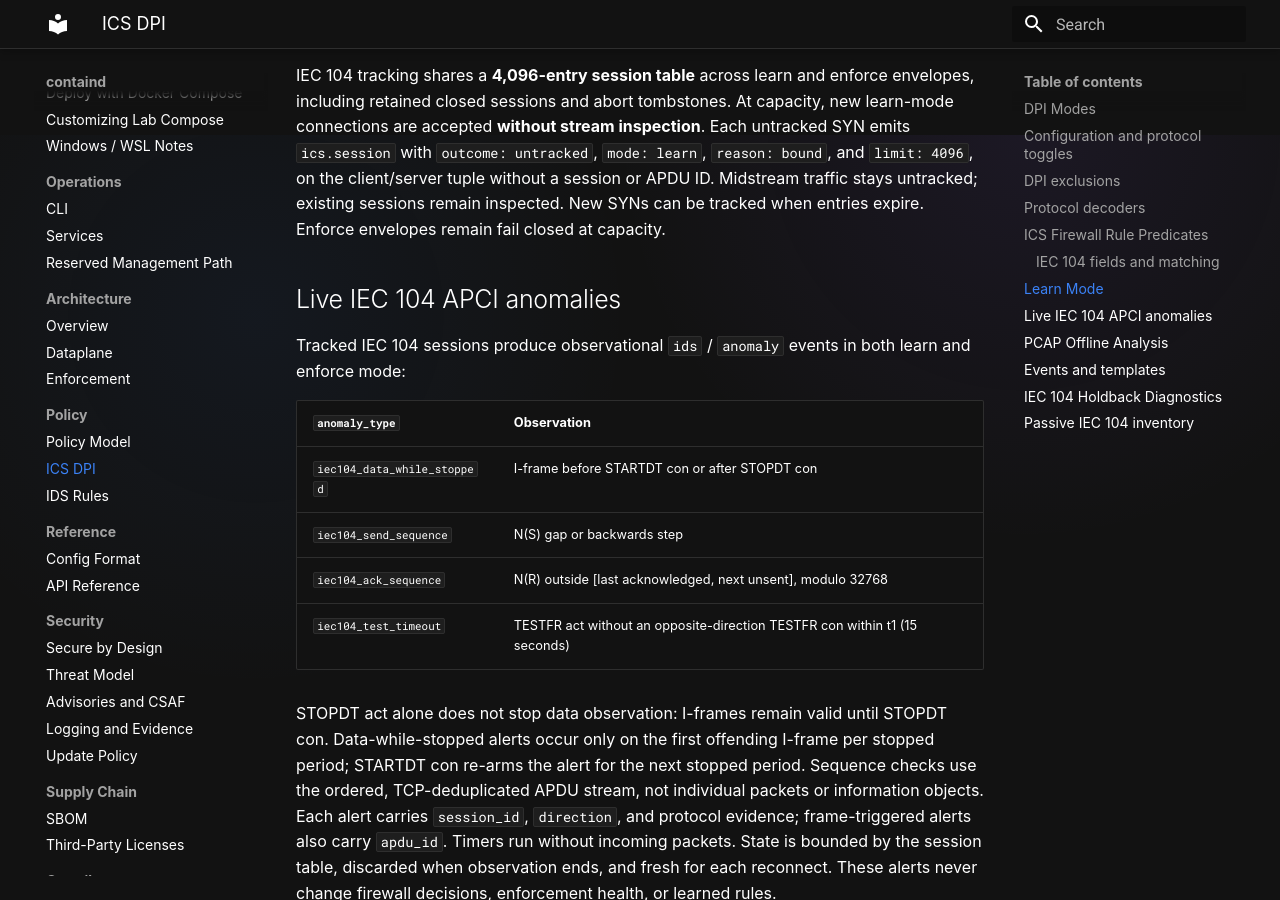
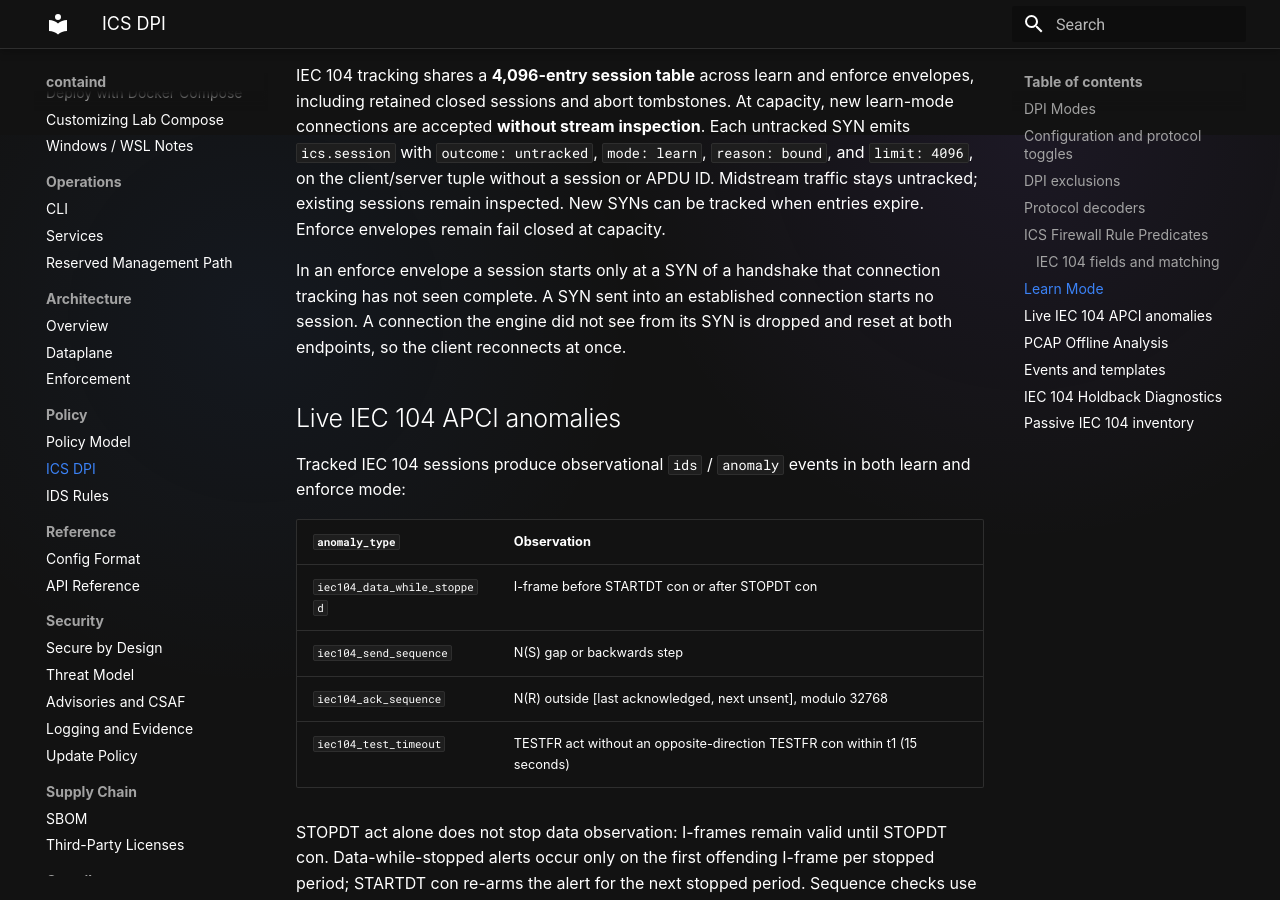
Before and after one commit to tonylturner/containd, an MkDocs documentation site: the page built from docs/mkdocs/ics-dpi.md, in a window 1280 px wide and 900 px high, scrolled down 6165 px. Built offline with MkDocs 1.6.1 and Material for MkDocs 9.7.7, drawn with Linux system fonts in a browser that asks for light colours.

Commit message:
CHANGELOG and ICS docs: reconnect recovery, IEC104 anchoring, address validation

```diff
--- a/docs/mkdocs/ics-dpi.md
+++ b/docs/mkdocs/ics-dpi.md
@@ -243,6 +243,11 @@ or APDU ID. Midstream traffic stays untracked; existing sessions remain inspecte
 New SYNs can be tracked when entries expire. Enforce envelopes remain fail closed
 at capacity.
 
+In an enforce envelope a session starts only at a SYN of a handshake that
+connection tracking has not seen complete. A SYN sent into an established
+connection starts no session. A connection the engine did not see from its SYN
+is dropped and reset at both endpoints, so the client reconnects at once.
+
 ## Live IEC 104 APCI anomalies
 
 Tracked IEC 104 sessions produce observational `ids` / `anomaly` events in
```
Also changed, not shown: CHANGELOG.md.
